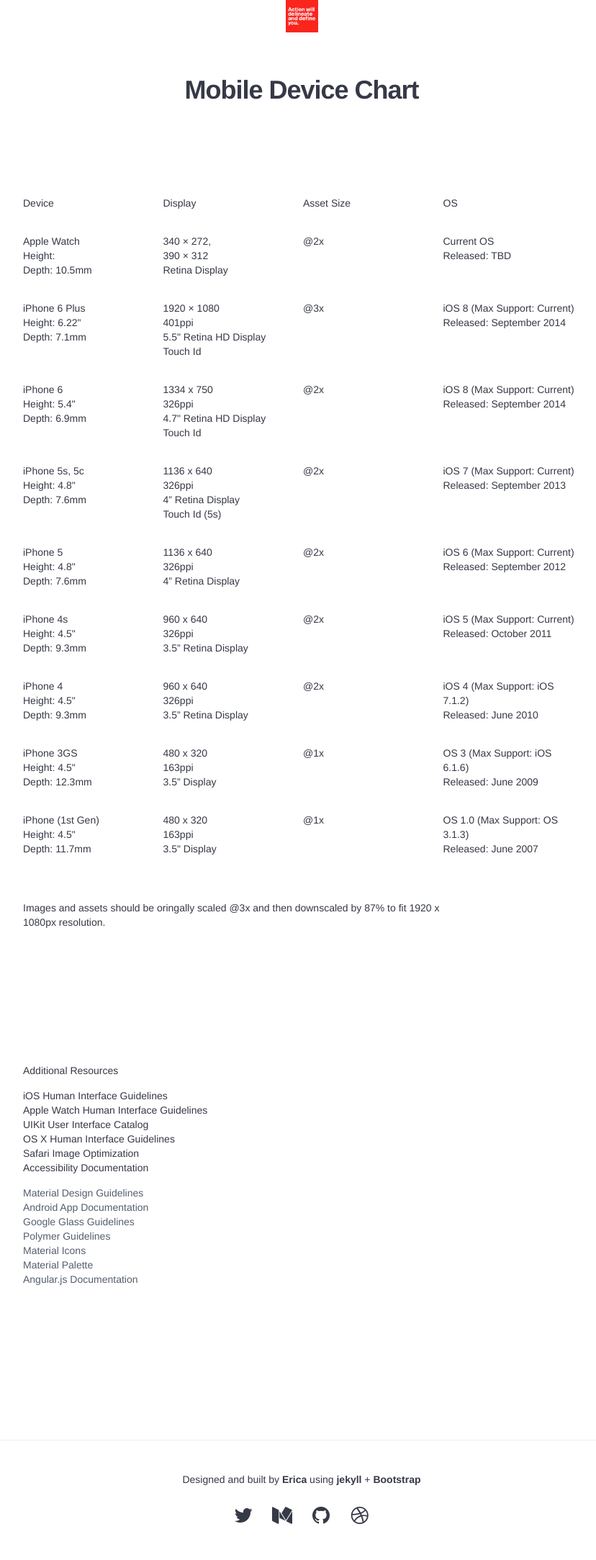
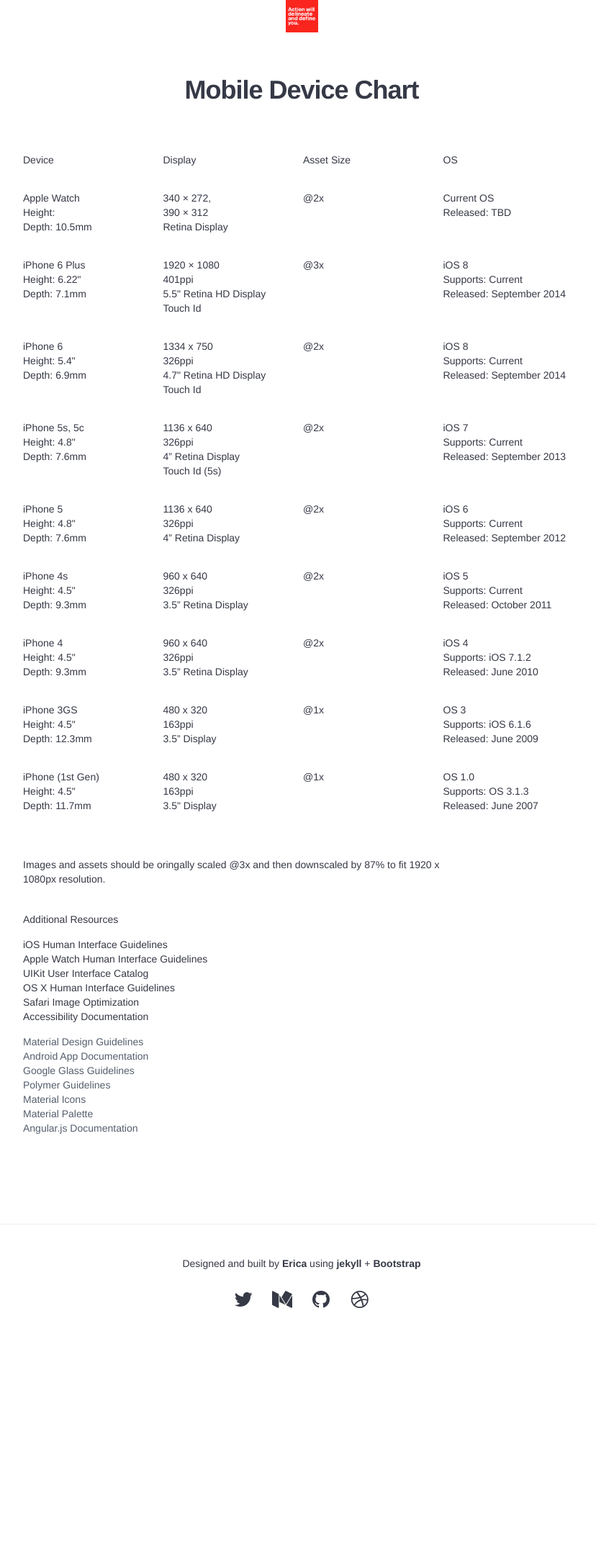
Before and after one commit to EricaJaclynStein/ericajaclynstein.github.io, a Jekyll site: the page built from _projects/device-chart.html, in a window 1280 px wide. Shown: the whole page at 72% size, without its empty margins (221-1049 px from the left). Built offline with Jekyll 4.4.1, drawn with Linux system fonts in a browser that asks for light colours; nearby versions of some CDN libraries; Markdown is read by kramdown in place of the engine named in the settings; after the commit the page ends 1867 px from its top, so only the background shows below that.

Commit message:
fixed device chart responsive table
• removed top and bottom table padding
• added bottom margin
• moved supporting OS into separate list item

```diff
--- a/_projects/device-chart.html
+++ b/_projects/device-chart.html
@@ -73,7 +73,8 @@
         </td>
         <td>
           <ul>
-            <li>iOS 8 (Max Support: Current)</li>
+            <li>iOS 8</li>
+            <li>Supports: Current</li>
             <li>Released: September 2014</li>
           </ul>
         </td>
@@ -101,7 +102,8 @@
         </td>
         <td>
           <ul>
-            <li>iOS 8 (Max Support: Current)</li>
+            <li>iOS 8</li>
+            <li>Supports: Current</li>
             <li>Released: September 2014</li>
           </ul>
         </td>
@@ -129,7 +131,8 @@
         </td>
         <td>
           <ul>
-            <li>iOS 7 (Max Support: Current)</li>
+            <li>iOS 7</li>
+            <li>Supports: Current</li>
             <li>Released: September 2013</li>
           </ul>
         </td>
@@ -156,7 +159,8 @@
         </td>
         <td>
           <ul>
-            <li>iOS 6 (Max Support: Current)</li>
+            <li>iOS 6</li>
+            <li>Supports: Current</li>
             <li>Released: September 2012</li>
           </ul>
         </td>
@@ -183,7 +187,8 @@
         </td>
         <td>
           <ul>
-            <li>iOS 5 (Max Support: Current)</li>
+            <li>iOS 5</li>
+            <li>Supports: Current</li>
             <li>Released: October 2011</li>
           </ul>
         </td>
@@ -210,7 +215,8 @@
         </td>
         <td>
           <ul>
-            <li>iOS 4 (Max Support: iOS 7.1.2)</li>
+            <li>iOS 4</li>
+            <li>Supports: iOS 7.1.2</li>
             <li>Released: June 2010</li>
           </ul>
         </td>
@@ -237,7 +243,8 @@
         </td>
         <td>
           <ul>
-            <li>OS 3 (Max Support: iOS 6.1.6)</li>
+            <li>OS 3</li>
+            <li>Supports: iOS 6.1.6</li>
             <li>Released: June 2009</li>
           </ul>
         </td>
@@ -264,7 +271,8 @@
         </td>
         <td>
           <ul>
-            <li>OS 1.0 (Max Support: OS 3.1.3)</li>
+            <li>OS 1.0</li>
+            <li>Supports: OS 3.1.3</li>
             <li>Released: June 2007</li>
           </ul>
         </td>
--- a/_sass/_tables.scss
+++ b/_sass/_tables.scss
@@ -24,13 +24,20 @@
   background-color: $background-color;
   width: 100%;
   max-width: 100%;
-  margin-bottom: $spacing-unit * 2;
-  padding: $spacing-unit * 2;
+  margin-bottom: $spacing-unit;
+  padding-left: $spacing-unit * 2;
+  padding-right: $spacing-unit * 2;
+
+  @media screen and (max-width: $on-palm) {
+    padding: 0px;
+  }
 
   thead {
+
     tr {
       margin: 0;
     }
+
     th {
       padding-bottom: $spacing-unit;
       text-align: left;
@@ -39,9 +46,11 @@
   }
 
   tfoot {
+
     tr {
       margin: 0;
     }
+
     th {
       padding-top: $spacing-unit;
       text-align: left;
```
Also changed, not shown: 2 other files.
